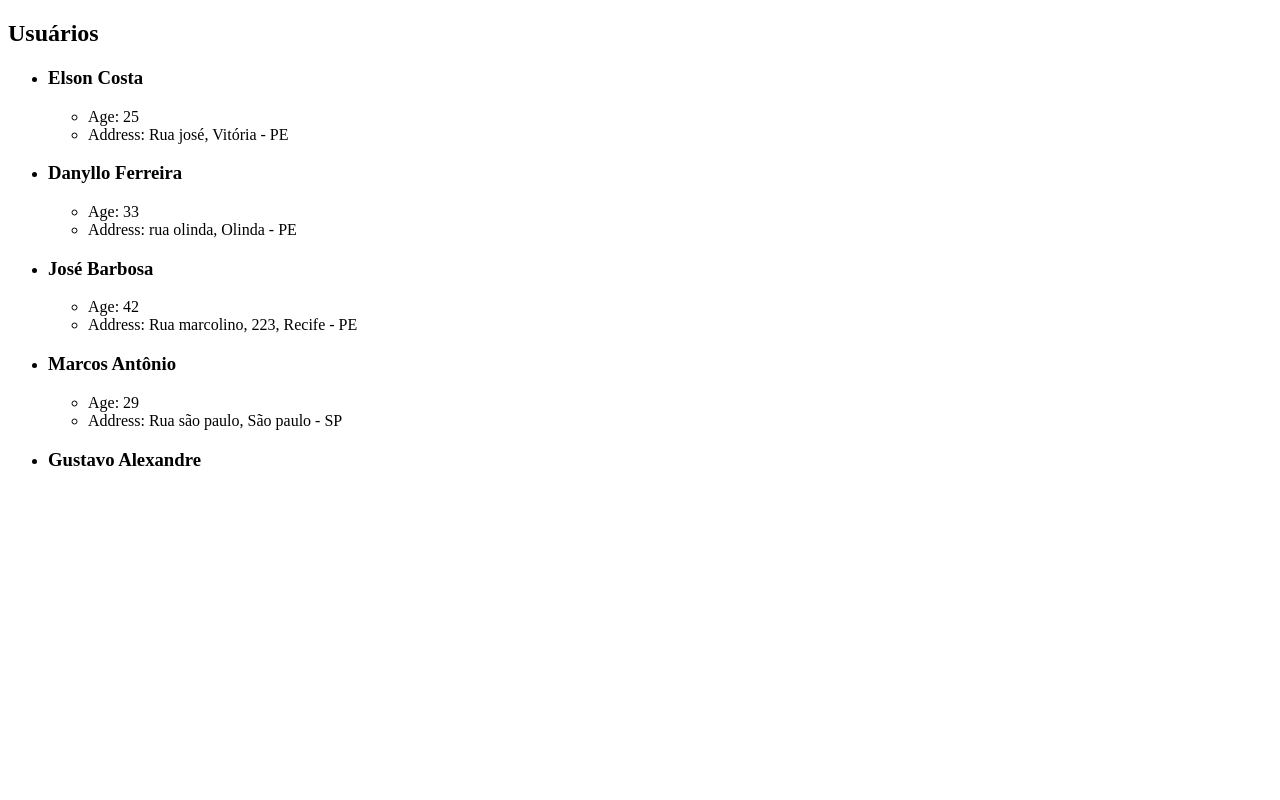
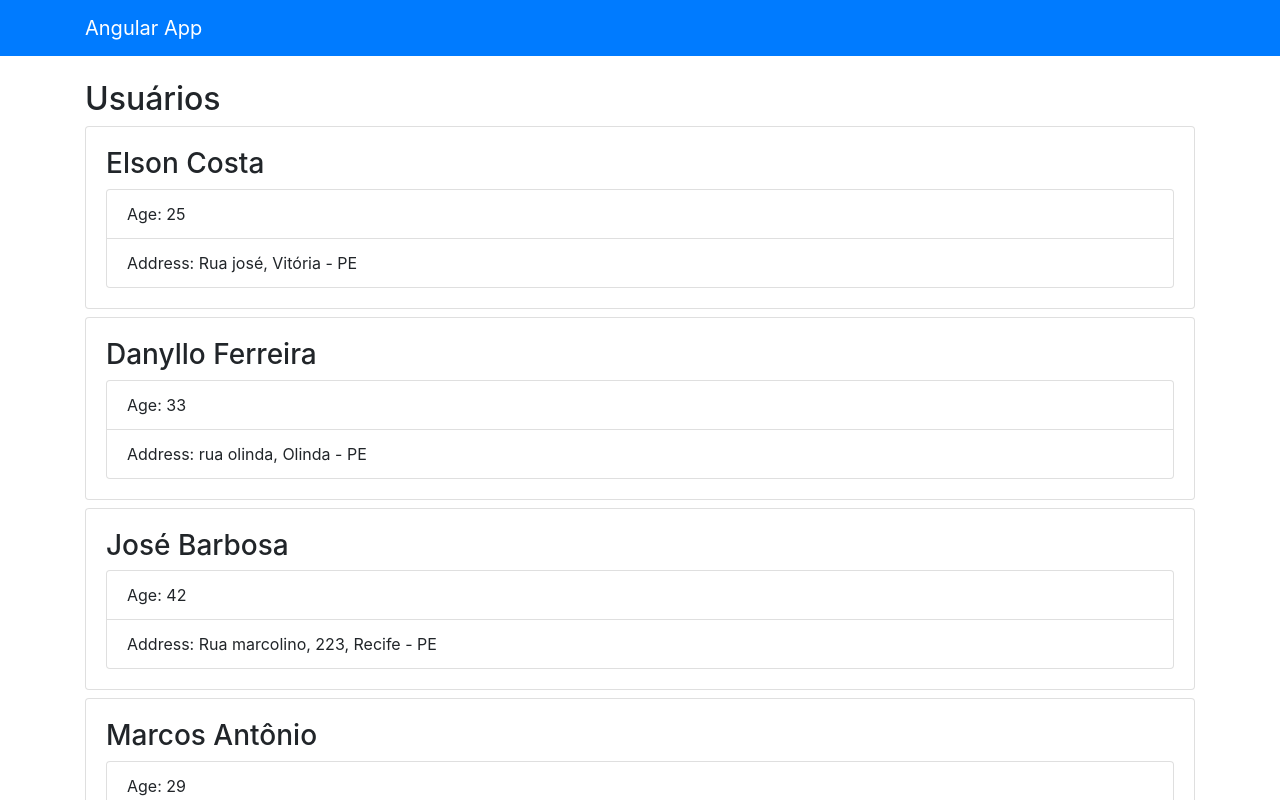
Before and after one commit to elsongabriel/angularapp1, an Angular app: page / in a window 1280 px wide. Shown: the top 800 px of the page. Built offline with nearby package versions, Linux system fonts and the light colour scheme.

Commit message:
Usando navbar com bootstrap.

```diff
--- a/angular.json
+++ b/angular.json
@@ -23,9 +23,14 @@
               "src/assets"
             ],
             "styles": [
-              "src/styles.css"
+              "src/styles.css",
+              "node_modules/bootstrap/dist/css/bootstrap.css"
             ],
-            "scripts": [],
+            "scripts": [
+              "node_modules/jquery/dist/jquery.js",
+              "node_modules/popper.js/dist/umd/popper.js",
+              "node_modules/bootstrap/dist/js/bootstrap.js"
+            ],
             "es5BrowserSupport": true
           },
           "configurations": {
--- a/package.json
+++ b/package.json
@@ -19,7 +19,7 @@
     "@angular/platform-browser": "~7.2.0",
     "@angular/platform-browser-dynamic": "~7.2.0",
     "@angular/router": "~7.2.0",
-    "bootstrap": "^4.0.0-beta.2",
+    "bootstrap": "^4.3.1",
     "core-js": "^2.5.4",
     "jquery": "^3.4.0",
     "popper.js": "^1.15.0",
--- a/src/app/app.component.html
+++ b/src/app/app.component.html
@@ -1,5 +1,8 @@
 <!--The content below is only a placeholder and can be replaced.-->
-<app-users></app-users>
+<app-navbar></app-navbar>
+<div class="container">
+    <app-users></app-users>
+</div>
 
 <!--<div style="text-align:center">
     <h1>
--- a/src/app/app.module.ts
+++ b/src/app/app.module.ts
@@ -2,6 +2,7 @@ import {BrowserModule} from '@angular/platform-browser';
 import {NgModule} from '@angular/core';
 
 import {AppComponent} from './app.component';
+import {NavbarComponent} from './components/navbar/navbar.component';
 import {UserComponent} from './components/user/user.component';
 import {UsersComponent} from './components/users/users.component';
 
@@ -9,7 +10,8 @@ import {UsersComponent} from './components/users/users.component';
     declarations: [
         AppComponent,
         UserComponent,
-        UsersComponent
+        UsersComponent,
+        NavbarComponent
     ],
     imports: [
         BrowserModule
--- /dev/null
+++ b/src/app/components/navbar/navbar.component.html
@@ -0,0 +1,5 @@
+<nav class="navbar navbar-dark bg-primary mb-4">
+    <div class="container">
+        <a href="#" class="navbar-brand">Angular App</a>
+    </div>
+</nav>
--- /dev/null
+++ b/src/app/components/navbar/navbar.component.ts
@@ -0,0 +1,15 @@
+import { Component, OnInit } from '@angular/core';
+
+@Component({
+  selector: 'app-navbar',
+  templateUrl: './navbar.component.html',
+  styleUrls: ['./navbar.component.css']
+})
+export class NavbarComponent implements OnInit {
+
+  constructor() { }
+
+  ngOnInit() {
+  }
+
+}
--- a/src/app/components/users/users.component.html
+++ b/src/app/components/users/users.component.html
@@ -1,12 +1,14 @@
 <h2>Usuários</h2>
 
 <!--<ul *ngIf="loaded && users.length > 0; else noUsers">-->
-<ul *ngIf="loaded && users?.length > 0">
-    <li *ngFor="let user of users">
+<ul class="list-unstyled" *ngIf="loaded && users?.length > 0">
+    <li class="card card-body mb-2" *ngFor="let user of users">
         <h3>{{user.firstName}} {{user.lastName}}</h3>
-        <ul *ngIf="showExtended && user.age && user.address">
-            <li>Age: {{user.age}}</li>
-            <li>Address: {{user.address.street}}, {{user.address.city}} - {{user.address.state}}</li>
+        <ul class="list-group" *ngIf="showExtended && user.age && user.address">
+            <li class="list-group-item">Age: {{user.age}}</li>
+            <li class="list-group-item">
+                Address: {{user.address.street}}, {{user.address.city}} - {{user.address.state}}
+            </li>
         </ul>
     </li>
 </ul>
--- a/src/index.html
+++ b/src/index.html
@@ -1,12 +1,12 @@
 <!doctype html>
-<html lang="pt-BR">
+<html lang="pt-br">
 <head>
-    <meta charset="UTF-8">
+    <meta charset="utf-8">
+    <title>Meu Site - 1</title>
+    <base href="/">
     <meta name="viewport"
-          content="width=device-width, user-scalable=no, initial-scale=1.0, maximum-scale=1.0, minimum-scale=1.0">
-    <meta http-equiv="X-UA-Compatible" content="ie=edge">
+          content="width=device-width, initial-scale=1.0">
     <link rel="icon" type="image/x-icon" href="favicon.ico">
-    <title>Meu Site - 1</title>
 </head>
 <body>
 <app-root></app-root>
```
Also changed, not shown: src/app/components/navbar/navbar.component.css (added), 1 other file (tests, documents, lock files or other folders).
